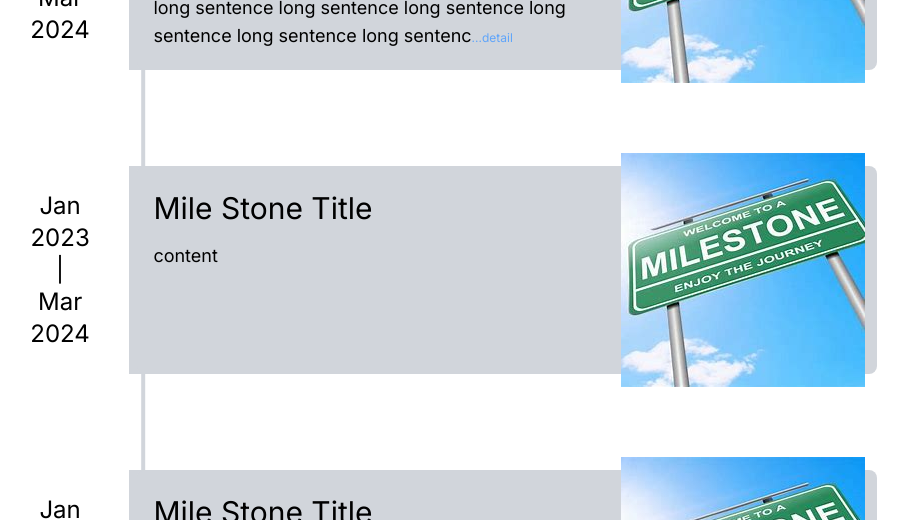
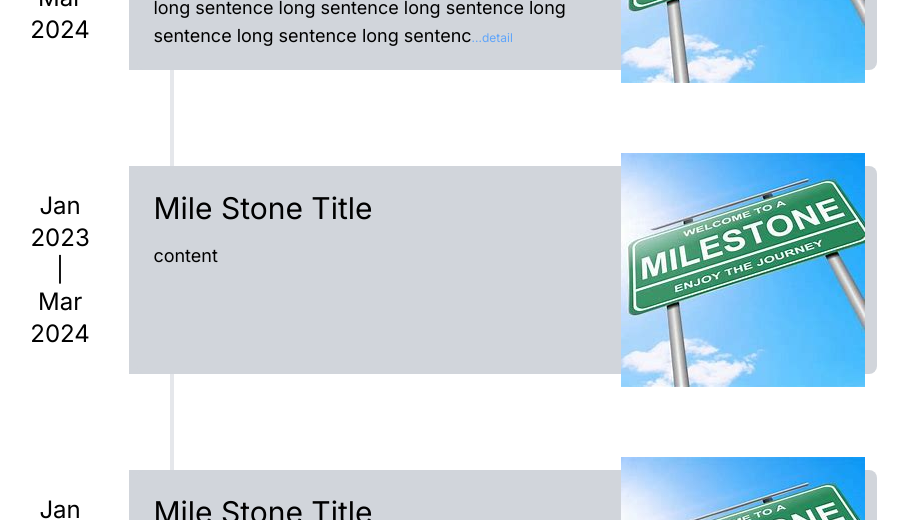
Before and after one commit to a-company-jp/a-project-frontend, a Next.js app: page /future-time-line in a window 1280 px wide. Shown: the part 234-754 px from the top of the page, without its empty margins (198-1106 px from the left). Built offline with nearby package versions, Linux system fonts and the light colour scheme.

Commit message:
[Fix] Line component

```diff
--- a/src/components/atoms/Line.tsx
+++ b/src/components/atoms/Line.tsx
@@ -2,17 +2,10 @@ import React from 'react'
 
 type Props = {}
 
-const Line = (props: Props) => {
-    const BoxStyle = 'relative md:w-48 w-24 md:h-24 h-12'
-    const LineStyle = 'move-line-right absolute left-0 top-0 bottom-0 w-1 bg-gray-300'
-
-    return (
-        <>
-            <div className={BoxStyle}>
-                <div className={LineStyle}></div>
-            </div>
-        </>
-    )
+const styles = {
+    boxing: 'w-1/2 md:h-24 h-12 border-l-4'
 }
 
+const Line = (props: Props) => (<div className={styles.boxing}></div>)
+
 export default Line
```
